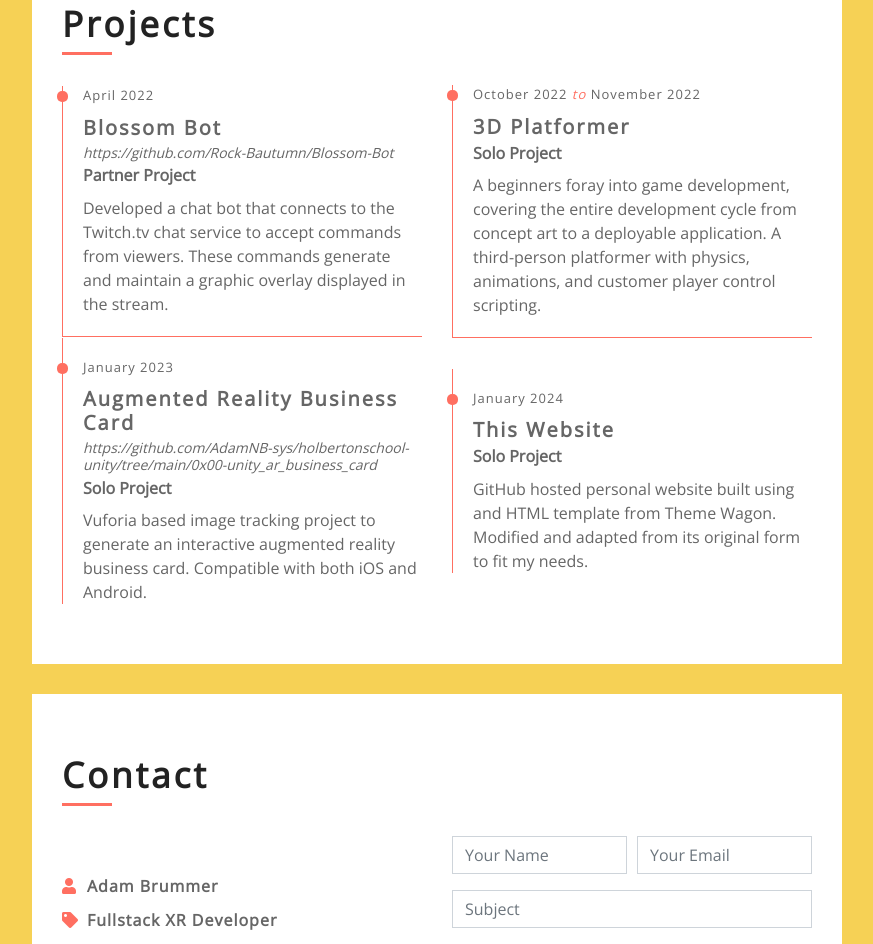
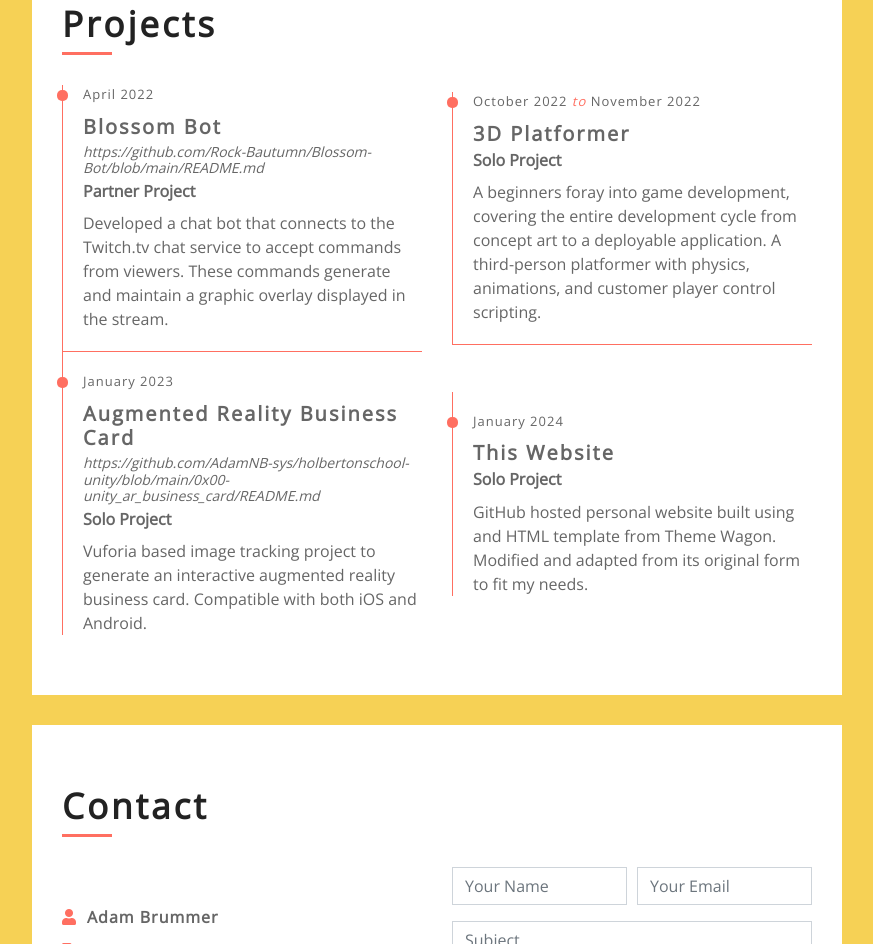
Before and after one commit to AdamNB-sys/AdamNB-sys.github.io, a plain HTML site: page index.html in a window 1280 px wide. Shown: the part 1765-2709 px from the top of the page, without its empty margins (368-1241 px from the left). Drawn offline with nearby package versions, Linux system fonts and the light colour scheme.

Commit message:
Updated links to direct to project readmes

```diff
--- a/index.html
+++ b/index.html
@@ -202,7 +202,7 @@
                                 <div class="exp-col">
                                     <span>April 2022</span>
                                     <h3>Blossom Bot</h3>
-                                    <h4>https://github.com/Rock-Bautumn/Blossom-Bot</h4>
+                                    <h4>https://github.com/Rock-Bautumn/Blossom-Bot/blob/main/README.md</h4>
                                     <h5>Partner Project</h5>
                                     <p>Developed a chat bot that connects to the Twitch.tv chat service to accept commands from viewers. These commands generate and maintain a graphic overlay displayed in the stream.</p>
                                 </div>
@@ -220,7 +220,7 @@
                                 <div class="exp-col">
                                     <span>January 2023</span>
                                     <h3>Augmented Reality Business Card</h3>
-                                    <h4>https://github.com/AdamNB-sys/holbertonschool-unity/tree/main/0x00-unity_ar_business_card</h4>
+                                    <h4>https://github.com/AdamNB-sys/holbertonschool-unity/blob/main/0x00-unity_ar_business_card/README.md</h4>
                                     <h5>Solo Project</h5>
                                     <p>Vuforia based image tracking project to generate an interactive augmented reality business card. Compatible with both iOS and Android.</p>
                                 </div>
```
